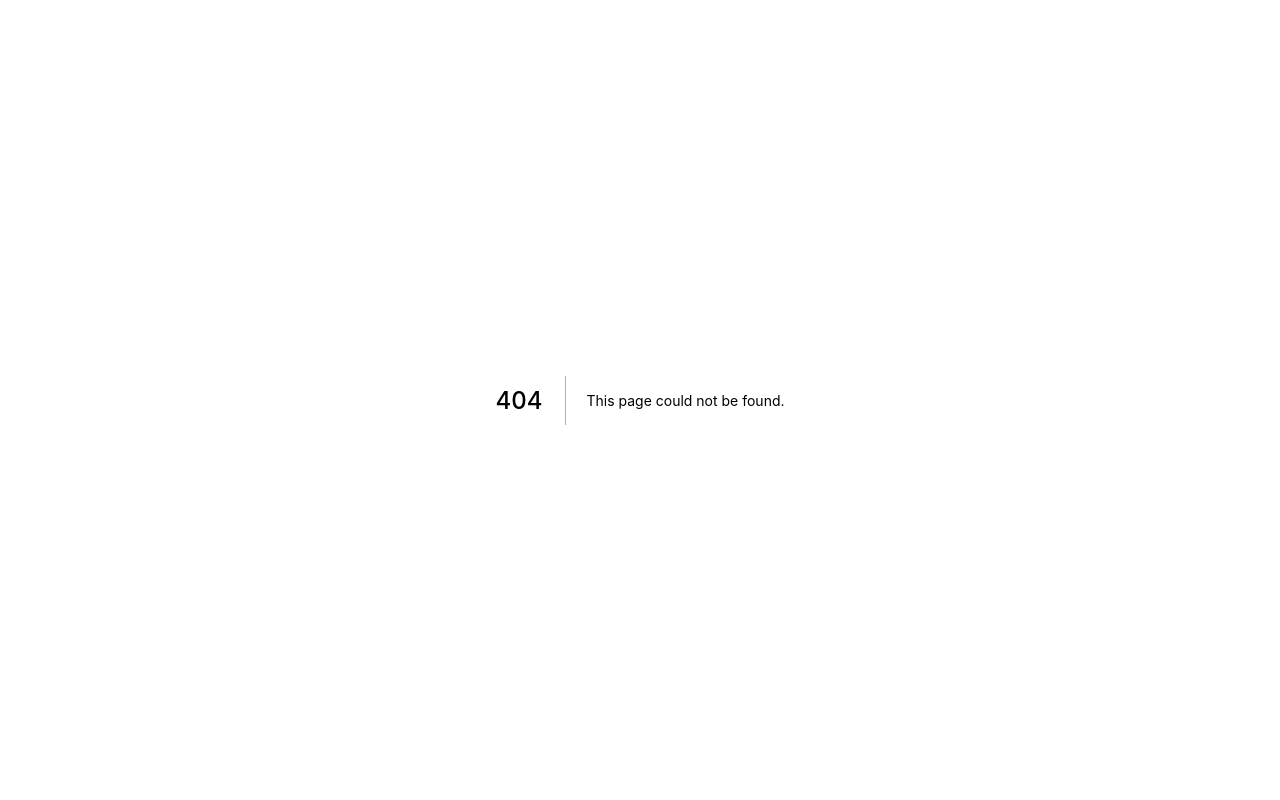
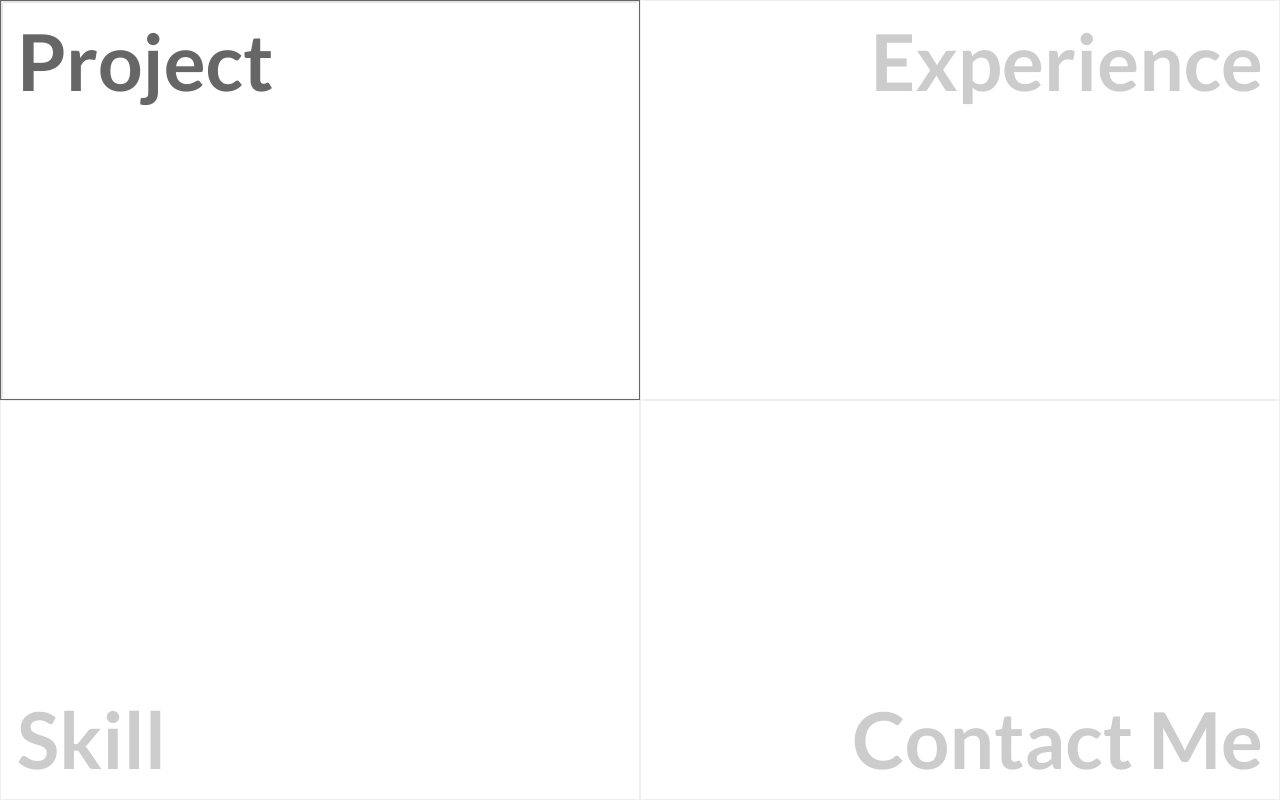
Before and after one commit to nikhil00shinde/portfolio, a Next.js app: page /HomeScreen in a window 1280 px wide. Before the commit this address had no page. Built offline with nearby package versions, Linux system fonts and the light colour scheme.

Commit message:
startesd

```diff
--- /dev/null
+++ b/constants/constant.js
@@ -0,0 +1,6 @@
+export const HomeSectionName = [
+  {name:"Project",pos:{top:"0.8rem",left:"1rem"},class:"section_tl"},
+  {name:"Experience",pos:{top:"0.8rem",right:"1rem"},class:"section_tr"},
+  {name:"Skill",pos: {bottom:"0.8rem",left:"1rem"},class:"section_br"},
+  {name:"Contact Me",pos:{bottom:"0.8rem",right:"1rem"},class:"section_bl"}
+]
--- /dev/null
+++ b/pages/HomeScreen.js
@@ -0,0 +1,18 @@
+import React from 'react';
+import styles from "../styles/Home.module.css";
+import HomeSection from './HomeSection';
+import { HomeSectionName } from '../constants/constant';
+
+function HomeScreen() {
+  return (
+    <div className={styles.container_wrap}>
+      {
+      HomeSectionName?.map((val,ind)=>(
+        <HomeSection val={val} key={val.name}/>
+      ))
+      }
+    </div>
+  )
+}
+
+export default HomeScreen
--- /dev/null
+++ b/pages/HomeSection.js
@@ -0,0 +1,14 @@
+import React from 'react'
+import styles from "../styles/HomeSection.module.css"
+// @refresh reset
+
+function HomeSection({val}) {
+  return (
+    <div className={styles.section}>
+      <iframe className={styles.sectionBackground} scrolling='no' src=''></iframe>
+      <h2 className={`${styles.sectionHeading} ${styles[val.class]}`} style={val.pos}>{val.name}</h2>
+    </div>
+  )
+}
+
+export default HomeSection
--- a/pages/_app.js
+++ b/pages/_app.js
@@ -1,6 +1,7 @@
 import '../styles/globals.css'
 
 function MyApp({ Component, pageProps }) {
+  console.log("🚀 ~ file: _app.js ~ line 4 ~ MyApp ~ Component", Component)
   return <Component {...pageProps} />
 }
 
--- a/pages/api/hello.js
+++ /dev/null
@@ -1,5 +0,0 @@
-// Next.js API route support: https://nextjs.org/docs/api-routes/introduction
-
-export default function handler(req, res) {
-  res.status(200).json({ name: 'John Doe' })
-}
--- a/styles/Home.module.css
+++ b/styles/Home.module.css
@@ -1,116 +1,6 @@
-.container {
-  padding: 0 2rem;
+.container_wrap{
+    width:100vw;
+    height: 50vh;
+    display: flex;
+    flex-wrap: wrap;
 }
-
-.main {
-  min-height: 100vh;
-  padding: 4rem 0;
-  flex: 1;
-  display: flex;
-  flex-direction: column;
-  justify-content: center;
-  align-items: center;
-}
-
-.footer {
-  display: flex;
-  flex: 1;
-  padding: 2rem 0;
-  border-top: 1px solid #eaeaea;
-  justify-content: center;
-  align-items: center;
-}
-
-.footer a {
-  display: flex;
-  justify-content: center;
-  align-items: center;
-  flex-grow: 1;
-}
-
-.title a {
-  color: #0070f3;
-  text-decoration: none;
-}
-
-.title a:hover,
-.title a:focus,
-.title a:active {
-  text-decoration: underline;
-}
-
-.title {
-  margin: 0;
-  line-height: 1.15;
-  font-size: 4rem;
-}
-
-.title,
-.description {
-  text-align: center;
-}
-
-.description {
-  margin: 4rem 0;
-  line-height: 1.5;
-  font-size: 1.5rem;
-}
-
-.code {
-  background: #fafafa;
-  border-radius: 5px;
-  padding: 0.75rem;
-  font-size: 1.1rem;
-  font-family: Menlo, Monaco, Lucida Console, Liberation Mono, DejaVu Sans Mono,
-    Bitstream Vera Sans Mono, Courier New, monospace;
-}
-
-.grid {
-  display: flex;
-  align-items: center;
-  justify-content: center;
-  flex-wrap: wrap;
-  max-width: 800px;
-}
-
-.card {
-  margin: 1rem;
-  padding: 1.5rem;
-  text-align: left;
-  color: inherit;
-  text-decoration: none;
-  border: 1px solid #eaeaea;
-  border-radius: 10px;
-  transition: color 0.15s ease, border-color 0.15s ease;
-  max-width: 300px;
-}
-
-.card:hover,
-.card:focus,
-.card:active {
-  color: #0070f3;
-  border-color: #0070f3;
-}
-
-.card h2 {
-  margin: 0 0 1rem 0;
-  font-size: 1.5rem;
-}
-
-.card p {
-  margin: 0;
-  font-size: 1.25rem;
-  line-height: 1.5;
-}
-
-.logo {
-  height: 1em;
-  margin-left: 0.5rem;
-}
-
-@media (max-width: 600px) {
-  .grid {
-    width: 100%;
-    flex-direction: column;
-  }
-}
--- /dev/null
+++ b/styles/HomeSection.module.css
@@ -0,0 +1,59 @@
+.section{
+  width: 50%;
+  height: 100%;
+  border: 1px solid #eee;
+  cursor: pointer;
+  transition: border .75s;
+  overflow: hidden;
+  position: relative;
+  transition: border .75s,opacity 2s;
+}
+.sectionHeading{
+    color: #ccc;
+    font-size: calc(40px + 3vw);
+    height: auto;
+    position: absolute;
+    margin: 0;
+   transition: color .75s,opacity 2s;
+}
+.section:hover{
+  border: 1px solid #666;
+}
+.section:hover > .sectionHeading{
+  color: #666;
+}
+
+.sectionBackground{
+   width: 100%;
+   height: 100%;
+  overflow: hidden;
+  pointer-events: none;
+  opacity: 0;
+  transition: opacity .75s;
+
+}
+
+.section:hover > .sectionBackground{
+  opacity: .25;
+}
+
+@media screen and (max-width: 768px) {
+  .section{
+    height: 150%;
+    width: 100%;
+  }
+  .section_tr{
+    right: auto;
+    left: 1rem;
+  }
+
+  .section_br{
+    left: 1rem;
+    top: 0.8rem;
+  }
+  .section_bl{
+    top:0.8rem;
+    left: 1rem;
+  }
+
+}
--- a/styles/globals.css
+++ b/styles/globals.css
@@ -1,8 +1,10 @@
+@import url('https://fonts.googleapis.com/css2?family=Lato:wght@300;400;700;900&family=Readex+Pro:wght@200;300;400;500;700&family=Roboto:wght@400;500&display=swap');
+
 html,
 body {
   padding: 0;
   margin: 0;
-  font-family: -apple-system, BlinkMacSystemFont, Segoe UI, Roboto, Oxygen,
+  font-family: "Lato",-apple-system, BlinkMacSystemFont, Segoe UI, Roboto, Oxygen,
     Ubuntu, Cantarell, Fira Sans, Droid Sans, Helvetica Neue, sans-serif;
 }
 
```
Also changed, not shown: package.json (+6 -1 lines), pages/index.js (+4 -62 lines), pages/project/index.js (added, +9 -0 lines), styles/project.module.css (added), 2 other files (tests, documents, lock files or other folders).
